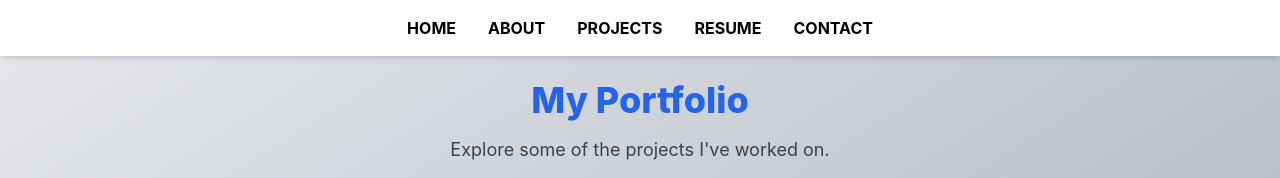
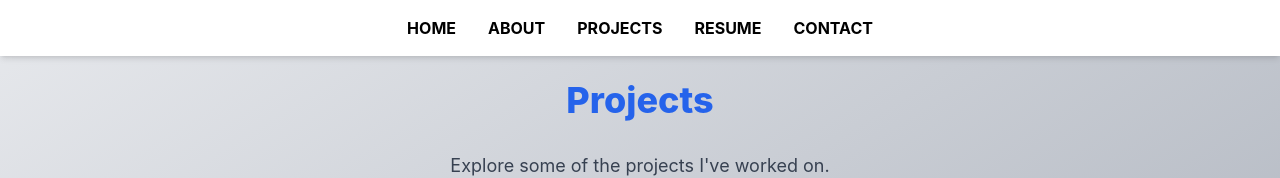
Before and after one commit to dougsoa/portifolio, a React (Create React App) app: page /portfolio in a window 1280 px wide. Shown: the top 178 px of the page. Built offline with nearby package versions, Linux system fonts and the light colour scheme.

Commit message:
Add files via upload

```diff
--- a/src/pages/About.js
+++ b/src/pages/About.js
@@ -4,7 +4,7 @@
 function About() {
     return (
         <section id="about" className="min-h-screen  bg-gradient-to-br from-gray-200 to-gray-400 p-10 flex flex-col items-center p-8 mt-12"> {/* Added mt-16 for spacing */}
-            <h2 className="text-5xl font-extrabold text-center mb-8 text-blue-600">About Me</h2>
+            <h2 className="text-4xl font-extrabold text-center mb-8 text-blue-600">About</h2>
 
             <div className="flex flex-col items-center mb-8">
                 {/* Profile Image */}
--- a/src/pages/Home.js
+++ b/src/pages/Home.js
@@ -46,7 +46,7 @@
           onClick={generateQuote}
           className="bg-blue-600 text-white py-3 px-10 rounded-full text-lg hover:bg-blue-700"
         >
-          CHANGE
+          knowledge
         </button>
         {quote && <p className="mt-6 text-lg text-gray-800 italic">{quote}</p>}
       </div>
--- a/src/pages/Portfolio.js
+++ b/src/pages/Portfolio.js
@@ -35,8 +35,8 @@
       className="p-8 mt-12 bg-gradient-to-br from-gray-200 to-gray-400 min-h-screen"
     >
       <div className="text-center mb-12">
-        <h2 className="text-4xl font-extrabold text-blue-600 mb-4">
-          My Portfolio
+        <h2 className="text-4xl font-extrabold text-center mb-8 text-blue-600">
+          Projects
         </h2>
         <p className="text-lg text-gray-700">
           Explore some of the projects I've worked on.
--- a/src/pages/Resume.js
+++ b/src/pages/Resume.js
@@ -5,8 +5,8 @@
   return (
     <section id="resume" className="p-8 mt-12 min-h-screen bg-gradient-to-br from-gray-200 to-gray-400 flex flex-col items-center">
       <div className="text-center mb-6">
-        <h2 className="text-5xl font-extrabold bg-clip-text text-blue-600">
-          Curriculum
+        <h2 className="text-4xl font-extrabold text-center mb-8 text-blue-600">
+        Resume
         </h2>
         <p className="mt-2 text-lg text-gray-700">Download the resume below</p>
       </div>
```
